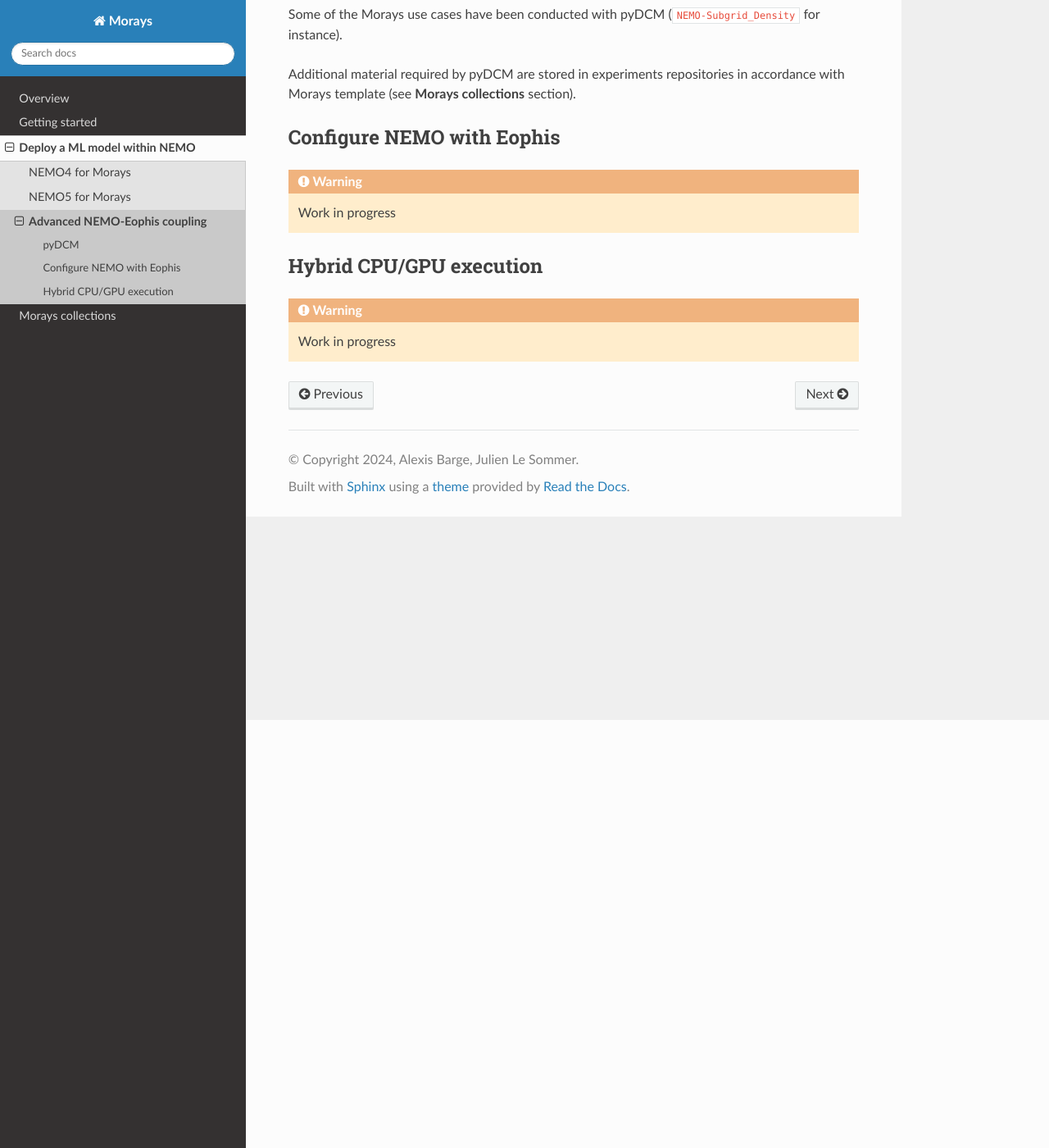
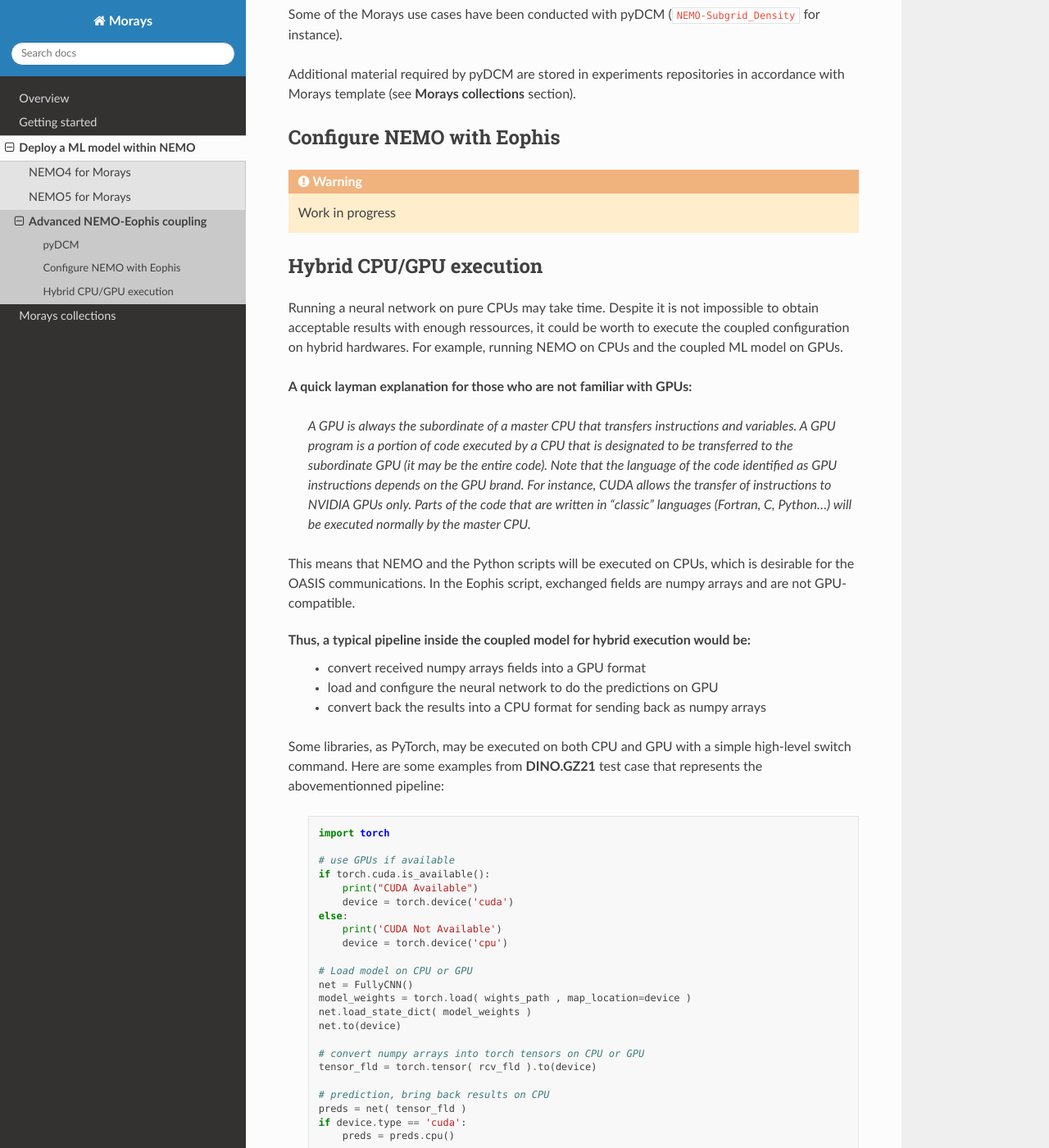
Before and after one commit to morays-community/morays-doc, a Sphinx documentation site: the page built from docs/source/nemo.tools.rst, in a window 1280 px wide and 1400 px high, scrolled down 522 px. Shown: the whole window at 82% size. Built offline with Sphinx 7.4.7 and the Read the Docs theme 2.0.0, drawn with Linux system fonts in a browser that asks for light colours; some of the changed text lies outside the part shown.

Commit message:
docs for hybrid CPU/GPU

```diff
--- a/docs/source/getting_started.rst
+++ b/docs/source/getting_started.rst
@@ -362,6 +362,8 @@ If run is going well, Eophis log should contain messages like these:
 This means that the exchanges are well performed. Check out also that output files ``NEVERWORLD.1d_gridUsurf.nc`` and ``NEVERWORLD.1d_gridVsurf.nc`` have been created. They contain the subgrid forcing fields computed by GZ21 model.
 
 
+.. note:: If your computing environment is able to give you an access to a CUDA-compatible GPU, ``ml_models.py`` will automatically transfer the prediction execution on the GPU while NEMO and Eophis will still be executed on CPUs.
+
 
 
 7. POST-PROCESS and RES
@@ -397,7 +399,7 @@ From now on, you have an useable deployed Morays experiment. Do not hesitate to
 Here are the locations where you can play with:
     - coupling: ``infmod.f90`` for NEMO side, ``main.py`` for Python side and global settings
     - fields to exchange: ``stpmlf.f90`` and ``infmod.f90``
-    - computation of forcing fields: ``ml_models.py``
+    - computation of forcing fields and ML model configuration: ``ml_models.py``
     - use of forcing fields: ``infmod.f90`` and any module that imports ``inffld.f90``
     - NEMO settings: namelists and xml files
 
--- a/docs/source/nemo.tools.rst
+++ b/docs/source/nemo.tools.rst
@@ -12,7 +12,7 @@ Previous sections gave complete minimal guidelines to reproduce or create an hyb
 pyDCM
 -----
 
-NEMO experiments (hybrid or not) often need to perform long simulation times, which requires to  run the simulation on several segments. Each segment starts on the results of the previous one. Hopefully, they are many of useful tools to automate the segments succession and save the intermediate results and restarts. One of this tool is named Drakkar Config Manager (DCM).
+NEMO experiments (hybrid or not) often need to perform long simulation times, which requires to run the simulation on several segments. Each segment starts on the results of the previous one. Hopefully, they are many of useful tools to automate the segments succession and save the intermediate results and restarts. One of this tool is named Drakkar Config Manager (DCM).
 
 However, DCM has not been designed to manage hybrid modeling environment with Python and Eophis material. `pyDCM <https://github.com/alexis-barge/pyDCM/tree/4.2.1_pyoasis?tab=readme-ov-file>`_ is an updated version of the DCM in which those missing features have been added. We invite you to read the pyDCM documentation for more details on how to use it.
 
@@ -34,4 +34,57 @@ Configure NEMO with Eophis
 Hybrid CPU/GPU execution
 ------------------------
 
-.. warning :: Work in progress
+Running a neural network on pure CPUs may take time. Despite it is not impossible to obtain acceptable results with enough ressources, it could be worth to execute the coupled configuration on hybrid hardwares. For example, running NEMO on CPUs and the coupled ML model on GPUs.
+
+**A quick layman explanation for those who are not familiar with GPUs:**
+
+    *A GPU is always the subordinate of a master CPU that transfers instructions and variables. A GPU program is a portion of code executed by a CPU that is designated to be transferred to the subordinate GPU (it may be the entire code). Note that the language of the code identified as GPU instructions depends on the GPU brand. For instance, CUDA allows the transfer of instructions to NVIDIA GPUs only. Parts of the code that are written in "classic" languages (Fortran, C, Python...) will be executed normally by the master CPU.*
+
+
+
+This means that NEMO and the Python scripts will be executed on CPUs, which is desirable for the OASIS communications. In the Eophis script, exchanged fields are numpy arrays and are not GPU-compatible.
+
+Thus, a typical pipeline inside the coupled model for hybrid execution would be:
+    - convert received numpy arrays fields into a GPU format
+    - load and configure the neural network to do the predictions on GPU
+    - convert back the results into a CPU format for sending back as numpy arrays
+
+
+Some libraries, as PyTorch, may be executed on both CPU and GPU with a simple high-level switch command. Here are some examples from **DINO.GZ21** test case that represents the abovementionned pipeline:
+
+ .. code-block :: python
+
+    import torch
+
+    # use GPUs if available
+    if torch.cuda.is_available():
+        print("CUDA Available")
+        device = torch.device('cuda')
+    else:
+        print('CUDA Not Available')
+        device = torch.device('cpu')
+
+    # Load model on CPU or GPU
+    net = FullyCNN()
+    model_weights = torch.load( wights_path , map_location=device )
+    net.load_state_dict( model_weights )
+    net.to(device)
+
+    # convert numpy arrays into torch tensors on CPU or GPU
+    tensor_fld = torch.tensor( rcv_fld ).to(device)
+
+    # prediction, bring back results on CPU
+    preds = net( tensor_fld )
+    if device.type == 'cuda':
+        preds = preds.cpu()
+
+    # convert back into numpy array
+    preds = preds.numpy()
+
+
+You are of course free to use other libraries to transfer your model to a GPU.
+
+
+.. note :: Let's say that you need a large number of CPUs to run NEMO, a few for the Python scripts, and one GPU for the ML model. Depending on your HPC center, you might allocate the GPUs associated with the CPUs used for NEMO and potentially reserve more GPUs than you really need. This situation is likely to occur often with realistic configurations.
+
+    We strongly recommend you to contact the technical assistance of your HPC center to find the solution that would best fit your needs or to pull back to a pure CPU/CPU execution.
```
